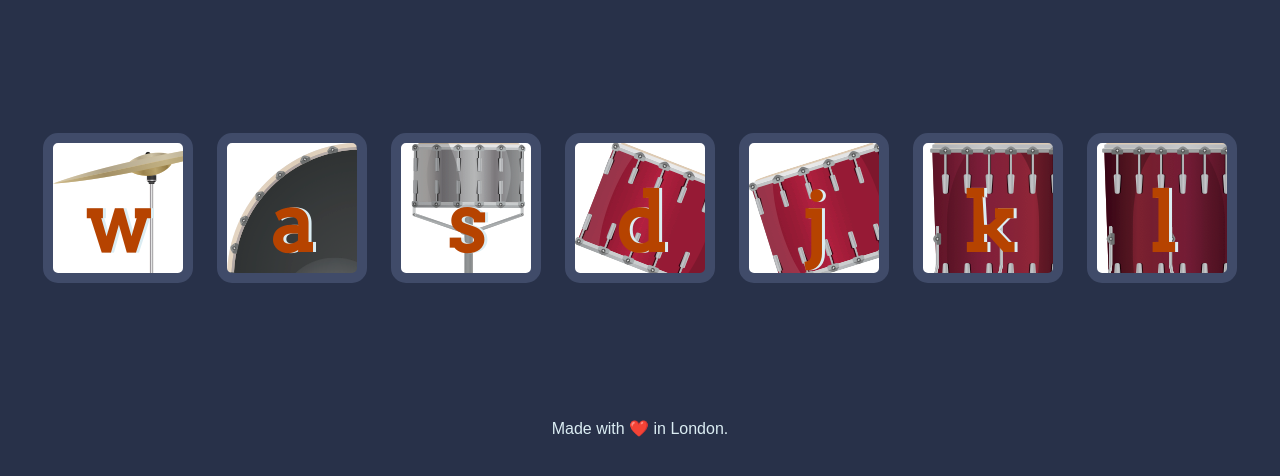
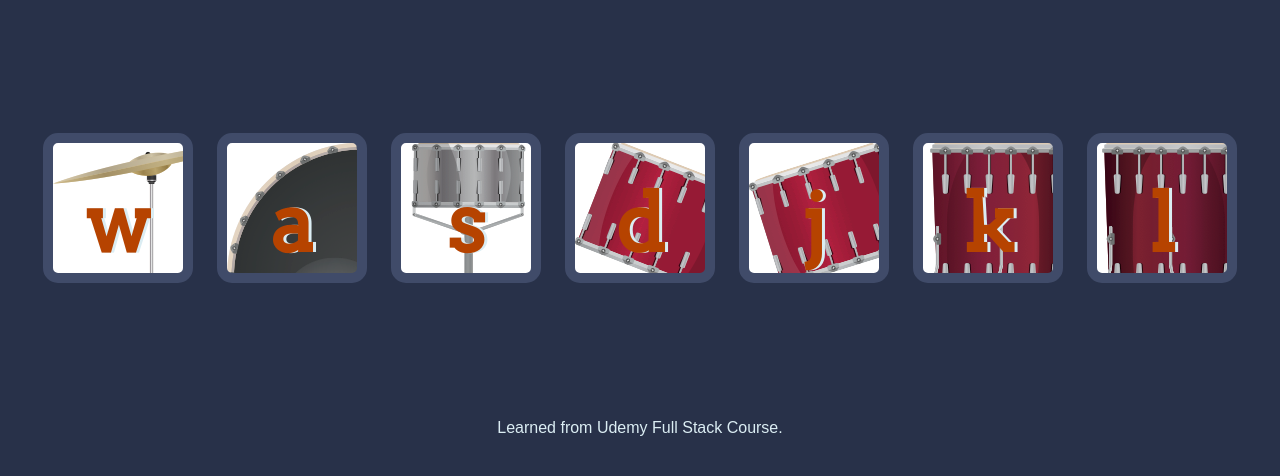
Before and after one commit to MicahDitto/Drum-Kit-Website, a plain HTML site: page index.html in a window 1280 px wide. Shown: the part 156-632 px from the top of the page. Drawn offline with Linux system fonts and the light colour scheme.

Commit message:
initial commit

```diff
--- a/index.html
+++ b/index.html
@@ -23,7 +23,7 @@
 
 
   <footer>
-    Made with ❤️ in London.
+    Learned from Udemy Full Stack Course.
   </footer>
   <script src="index.js" charset="utf-8"></script>
 </body>
```
Also changed, not shown: 1 other file.
